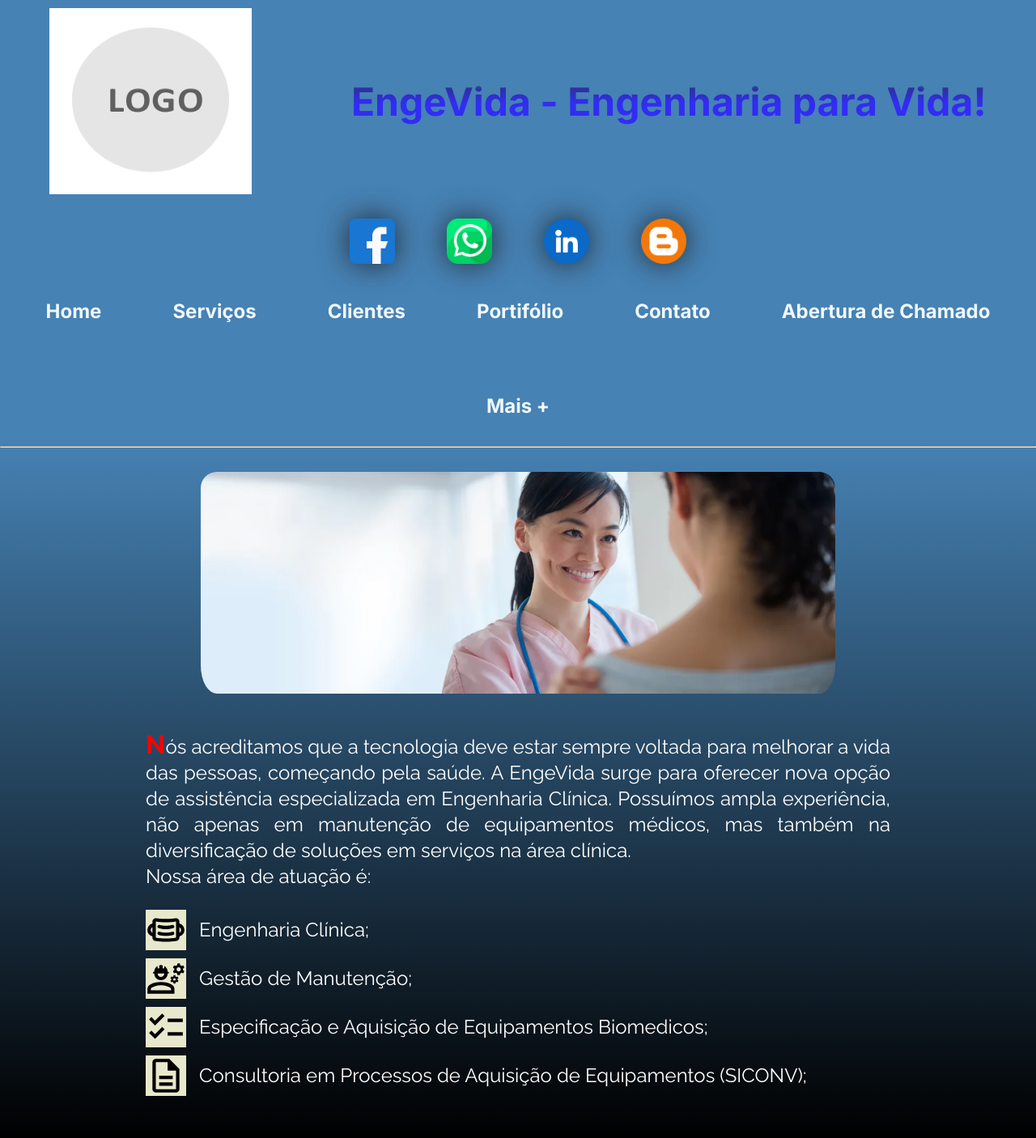
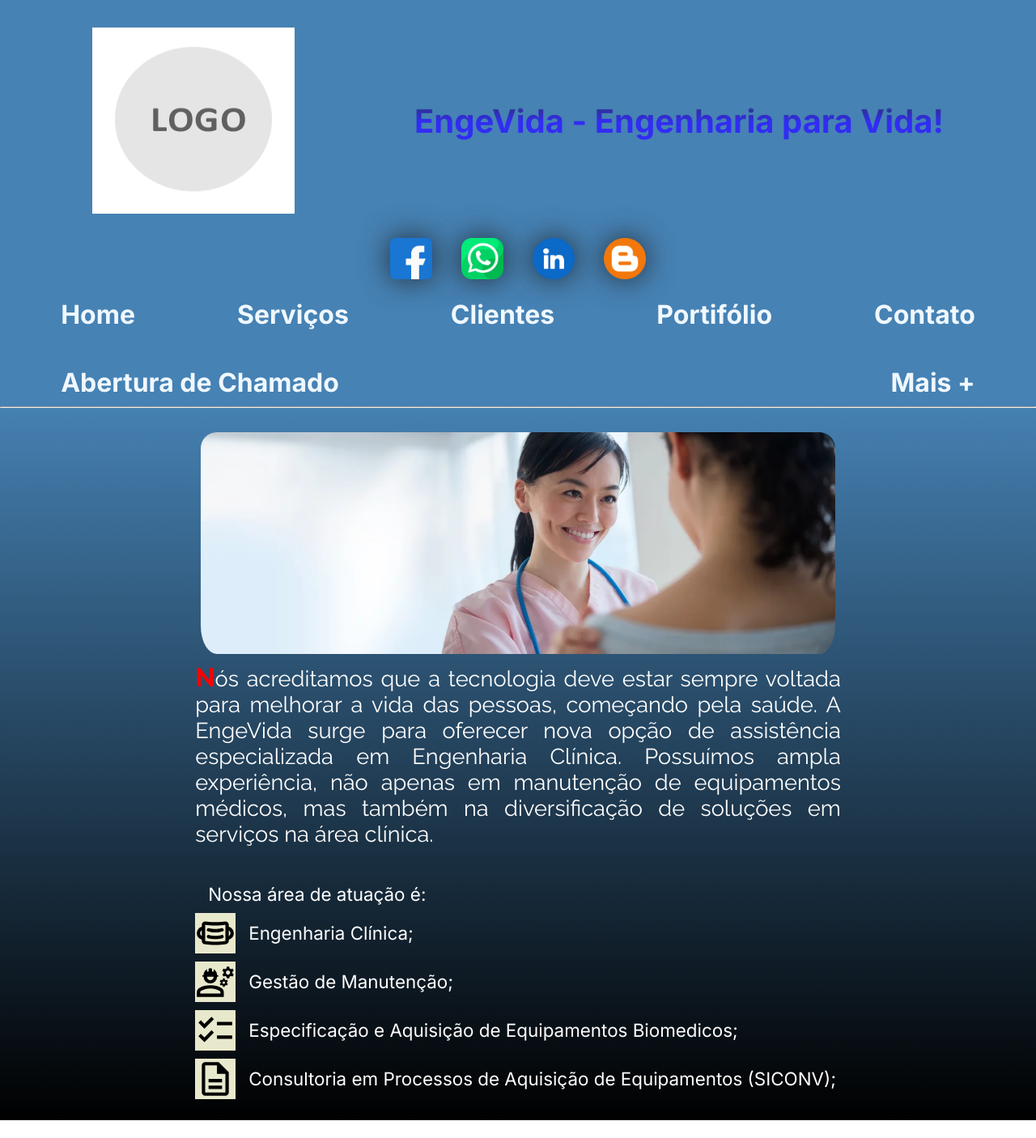
Before and after one commit to MatheusNascimento99/projeto-engevida, a Next.js app: page / in a window 1280 px wide. Shown: the whole page at 81% size. After the commit the page ends 1384 px from the top, so only its background shows below. Built offline with nearby package versions, Linux system fonts and the light colour scheme.

Commit message:
ajuste layout geral

```diff
--- a/src/app/page.js
+++ b/src/app/page.js
@@ -1,4 +1,3 @@
-import Image from "next/image";
 import styles from "./page.module.css";
 import Header from "@/components/header";
 import Btn from "@/components/buttons/bt.jsx";
--- a/src/components/buttons/bt.jsx
+++ b/src/components/buttons/bt.jsx
@@ -11,7 +11,7 @@ const Btn = () => {
             <Link className='lks' href="/port">Portifólio</Link>
             <Link className='lks' href="/contato">Contato</Link>
             <Link className='lks' href="/chamado">Abertura de Chamado</Link>
-            <Link className='lks' href="/">Mais +</Link>
+            <Link id='Mais' className='lks' href="/">Mais +</Link>
         </div>
     )
 }
--- a/src/components/buttons/style.css
+++ b/src/components/buttons/style.css
@@ -2,56 +2,56 @@
     background-color: #4682B4;
     display: flex;
     flex-direction: column;
-    justify-content: center;
+    justify-content: space-between;
     max-width: 100%;
     flex-wrap: wrap;
-    gap: 4rem;
-    padding: 0.8rem;
-}
-
-.lks {
-    width: auto;
-    height: auto;
-    text-decoration: none;
-    font-size:35px;
-    color: aliceblue;
-    padding: 10px;
-    background-color: transparent;
-    border: 2px solid transparent;
-    /* Defina uma borda transparente */
-    text-align: center;
-    font-weight: 700;
-}
-
-.lks:hover {
-    transition: 0.5s;
-    color: rgba(50, 44, 162, 1);
-    border-top-color: rgba(50, 44, 162, 1);
-    /* Altera a cor da borda no hover */
-    border-bottom-color: rgba(50, 44, 162, 1);
-    /* Altera a cor da borda no hover */
-    cursor: pointer;
-    transform: scale(1.4);
+    padding: 5px 4.7rem 0 4.7rem;
+    align-items: center;
+    gap: 1rem;
 }
 
 
 
+.lks {
+    width: auto;
+    text-decoration: none;
+    font-size: 1.5rem;
+    color: aliceblue;
+    font-weight: 700;
 
-@media only screen and (min-width: 768px) and (max-width: 992px) {
+
+}
+
+.lks:hover:not(#Mais) {
+    transition: 0.3s;
+    color: rgba(50, 44, 162, 1);
+    border: 4rem rgba(50, 44, 162, 1);
+    cursor: pointer;
+    transform: scale(1.2);
+
+}
+
+#Mais:hover {
+    transform: rotate(50deg);
+    transition: 1s;
+}
+
+@media screen and (min-width: 600px) {
     .Directions {
-        display: flex;
         flex-direction: row;
     }
 }
 
-@media only screen and (min-width: 992px) {
+
+@media screen and (min-width: 1150px) {
     .Directions {
-        display: flex;
         flex-direction: row;
+        gap: 2.8em;
+
     }
 
-    .lks{
-    font-size:24px;
+    .lks {
+        font-size: 2rem;
 
     }
 }
--- a/src/components/header/style.css
+++ b/src/components/header/style.css
@@ -1,8 +1,4 @@
-body {
-    margin: 0px;
-    padding: 0px;
-}
-
+@import url('../../global.css');
 
 .full {
     display: flex;
@@ -13,19 +9,24 @@ body {
     width: auto;
     max-width: 100%;
     flex-wrap: wrap;
+    padding: 1.5rem 2.5rem 0rem 2.5rem;
+
 }
+
+
 
 .img {
     max-width: 100%;
     flex-wrap: wrap;
     padding: 10px 0 10px 0;
+
 }
 
 .full h1 {
     display: flex;
     flex-direction: column;
     max-width: 100%;
-    font-size: 3rem;
+    font-size: 2.5rem;
     text-align: center;
     color: transparent;
     background: -webkit-linear-gradient(90deg, rgba(50, 44, 244, 1) 47%, rgba(47, 47, 162, 1) 76%, rgba(26, 147, 171, 1) 96%);
@@ -52,10 +53,9 @@ body {
     display: flex;
     flex-direction: row;
     width: auto;
-    gap: 4rem;
+    gap: 2.3rem;
     max-width: 100%;
     flex-wrap: wrap;
-    margin: 0 8px 0 8px;
 
     justify-content: center;
 
@@ -79,20 +79,36 @@ body {
 
 
 .img_icons {
-    width: 3.5rem;
-    height: 3.5rem;
+    width: 3.2rem;
+    height: 3.2rem;
     filter: drop-shadow(0px 0px 18px #1c1c1fe3);
 }
 
 
-@media only screen and (min-width: 768px) and (max-width: 992px) {
+
+
+@media only screen and (max-width: 420px){
+    .links ul{
+    gap: 2rem;
+
+    }
+
+}
+@media only screen and (max-width: 600px){
     .img_icons {
-        width: 5rem;
-        height: 5rem;
+        width: 2.7rem;
+        height: 2.7rem;
     }
 
     .full h1{
-        font-size: 4rem;
+        font-size: 2.3rem;
+    }
+    .img {
+        max-width: 100%;
+        flex-wrap: wrap;
+        padding: 10px 0 10px 0;
+        max-width: 12rem;
+        max-height: 12rem;
     }
 
 }
--- a/src/components/midleHome/index.jsx
+++ b/src/components/midleHome/index.jsx
@@ -5,24 +5,27 @@ import Mask from '../../img/icon/Mask.svg';
 import Desc from '../../img/icon/Description.svg';
 import Eng from '../../img/icon/Engineering.svg';
 import Chek from '../../img/icon/Checklist.svg';
+import style from './style.css';
 
 
-import style from './style.css';
 const MidleHome = () => {
     return (
         <div className='MidleHome'>
             <hr className='Hr' />
             <Image className='MidleHome_img' src={ImgHome} alt='Foto Logo' />
-            <p>
-                Nós acreditamos que a tecnologia deve estar sempre voltada para melhorar a vida das pessoas, começando pela saúde.
+            <div>
+                <p className='paragraph'>
+                    Nós acreditamos que a tecnologia deve estar sempre voltada para melhorar a vida das pessoas, começando pela saúde.
 
-                A EngeVida surge para oferecer nova opção de assistência especializada em Engenharia Clínica.
+                    A EngeVida surge para oferecer nova opção de assistência especializada em Engenharia Clínica.
 
-                Possuímos ampla experiência, não apenas em manutenção de equipamentos médicos, mas também na diversificação de soluções em serviços na área clínica.
-
+                    Possuímos ampla experiência, não apenas em manutenção de equipamentos médicos, mas também na diversificação de soluções em serviços na área clínica.
+                </p>
                 <br />
-                Nossa área de atuação é: <br />
                 <ul className='Home_list'>
+                    <li className='Home_list_item'>
+                        <h4 id='title'>Nossa área de atuação é:</h4>
+                    </li>
                     <li className='Home_list_item'>
                         <Image className='icon_img' src={Mask} alt='Foto Logo' />
                         <h4>Engenharia Clínica;</h4>
@@ -41,7 +44,7 @@ const MidleHome = () => {
                     </li>
                 </ul>
 
-            </p>
+            </div>
         </div>
     )
 }
--- a/src/components/midleHome/style.css
+++ b/src/components/midleHome/style.css
@@ -29,29 +29,32 @@
 
 }
 
-p {
-    margin: 2rem;
-    width: 60rem;
-    font-size: 1.5rem;
+.paragraph {
+    font-size: 1.3rem;
     text-align: justify;
     flex-wrap: wrap;
     max-width: 100%;
-    padding: 10px 20px 10px 20px;
     font-family: Raleway;
     line-height: 2rem;
+    padding: 0.5rem 0.7rem 0rem 0.7rem;
+    max-width: 820px;
+
 }
 
-p::first-letter {
+.paragraph::first-letter {
     color: red;
     font-weight: bold;
     font-size: 2rem;
-
 }
 
 .Home_list {
     list-style: none;
     display: inline-block;
     margin-top: 15px;
+    padding: 0rem 0.7rem 1rem 0.7rem;
+    max-width: 820px;
+
+
 }
 
 .Home_list_item {
@@ -60,7 +63,7 @@ p::first-letter {
     margin: 10px 0 10px 0;
 }
 
-.Home_list_item h4{
+.Home_list_item h4 {
     margin-left: 1rem;
     font-weight: 400;
 }
@@ -70,3 +73,26 @@ p::first-letter {
     height: 50px;
     background: rgb(232, 232, 204);
 }
+
+#title{
+    justify-content: center;
+}
+
+@media screen and (min-width: 700px) {
+    .Directions {
+        flex-direction: row;
+    }
+}
+
+
+@media screen and (min-width: 900px) {
+    .paragraph {
+        font-size: 1.7rem;
+
+    }
+
+    .Home_list {
+        font-size: 1.4rem;
+
+    }
+}
```
Also changed, not shown: src/STEP.TXT.
